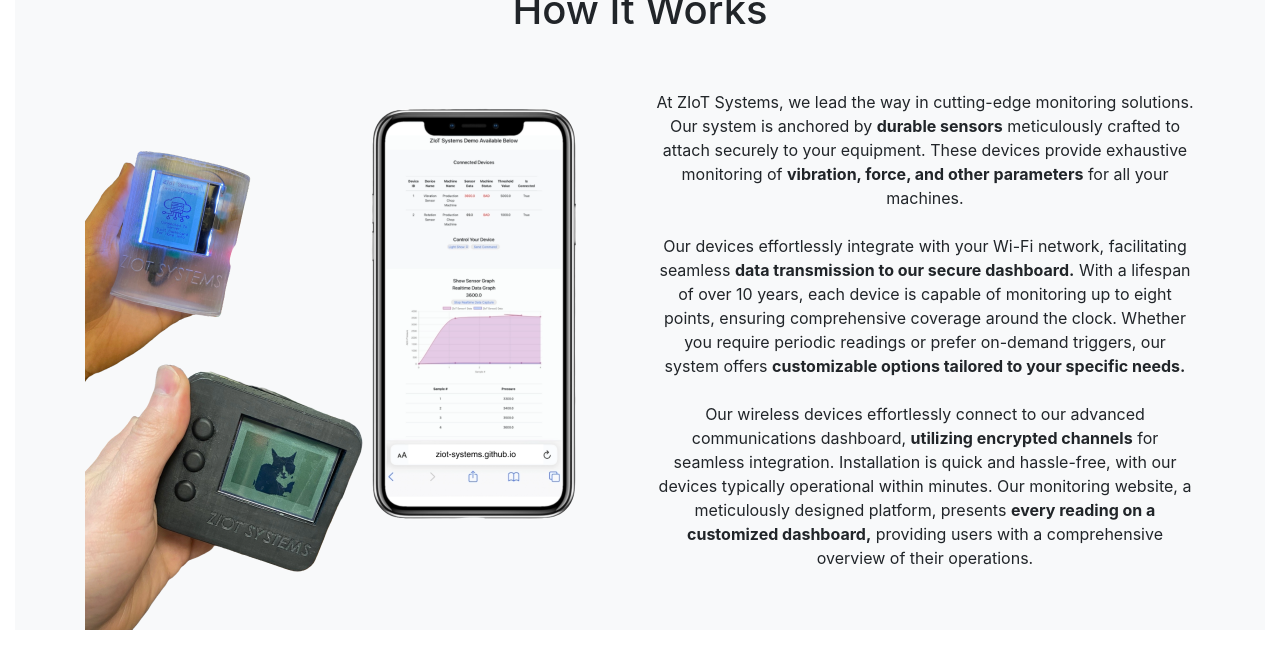
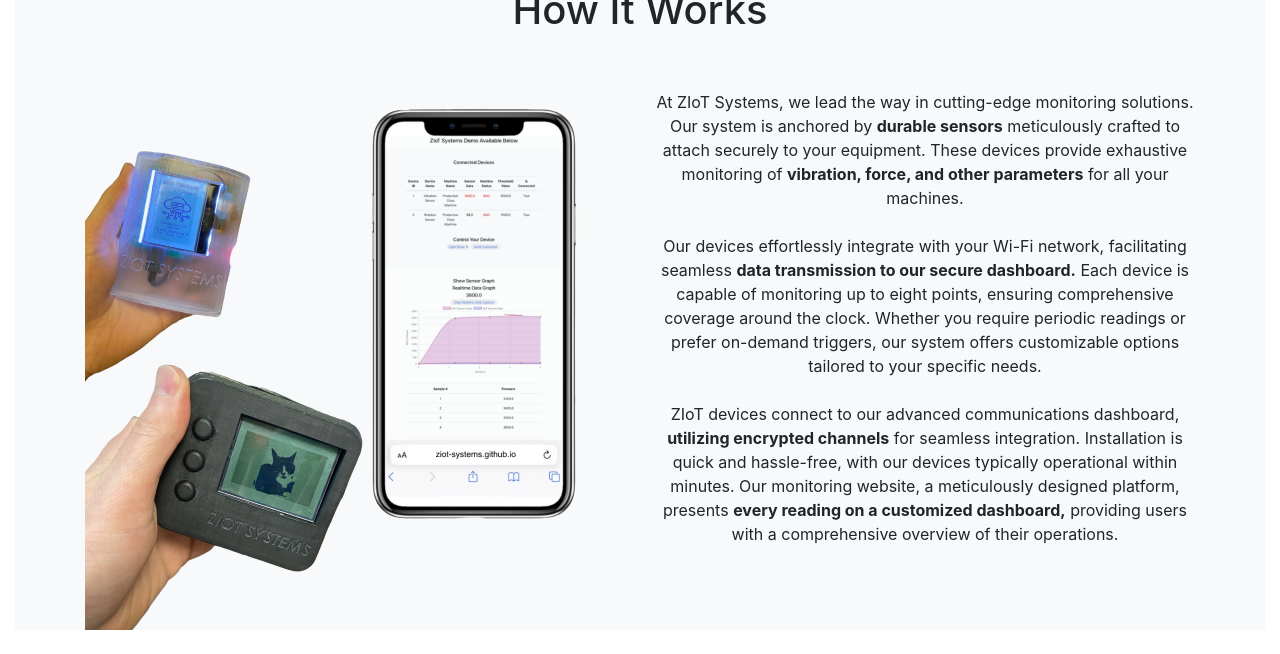
Before and after one commit to ZIoT-Systems/ZIoT-Systems.github.io, a Jekyll site: the page built from README.md, in a window 1280 px wide and 900 px high, scrolled down 1112 px, cut to the strip 0-654 px from the top of the window. Built offline with Jekyll 4.4.1, drawn with Linux system fonts in a browser that asks for light colours; our own code applies the rules of GitHub Pages for plain Markdown files.

Commit message:
updates Thu 05/02/2024 13:06:02.10

```diff
--- a/_layouts/default.html
+++ b/_layouts/default.html
@@ -130,7 +130,7 @@
                     </p>
                 </div>
                 <div class="col-md-6 bg-image hover-zoom">
-                    <img class="img-fluid" src="https://raw.githubusercontent.com/jglatts/linear-clamp-analysis/main/new-new.png">
+                    <img class="img-fluid" src="https://raw.githubusercontent.com/jglatts/linear-clamp-analysis/main/Connect%20Your%20Device%20In%20Minutes.png">
                 </div>
             </div>
             <br>
@@ -165,11 +165,11 @@
                         <br>
                         <br>
                         Our devices effortlessly integrate with your Wi-Fi network, facilitating seamless <b>data transmission to our secure dashboard.</b>
-                        With a lifespan of over 10 years, each device is capable of monitoring up to eight points, ensuring comprehensive coverage around the clock.
-                        Whether you require periodic readings or prefer on-demand triggers, our system offers <b>customizable options tailored to your specific needs.</b>
+                        Each device is capable of monitoring up to eight points, ensuring comprehensive coverage around the clock.
+                        Whether you require periodic readings or prefer on-demand triggers, our system offers customizable options tailored to your specific needs.
                         <br>
                         <br>
-                        Our wireless devices effortlessly connect to our advanced communications dashboard, <b>utilizing encrypted channels</b> for seamless integration.
+                        ZIoT devices connect to our advanced communications dashboard, <b>utilizing encrypted channels</b> for seamless integration.
                         Installation is quick and hassle-free, with our devices typically operational within minutes.
                         Our monitoring website, a meticulously designed platform, presents <b>every reading on a customized dashboard,</b> providing users with a comprehensive overview of their operations.
                     </p>
```
